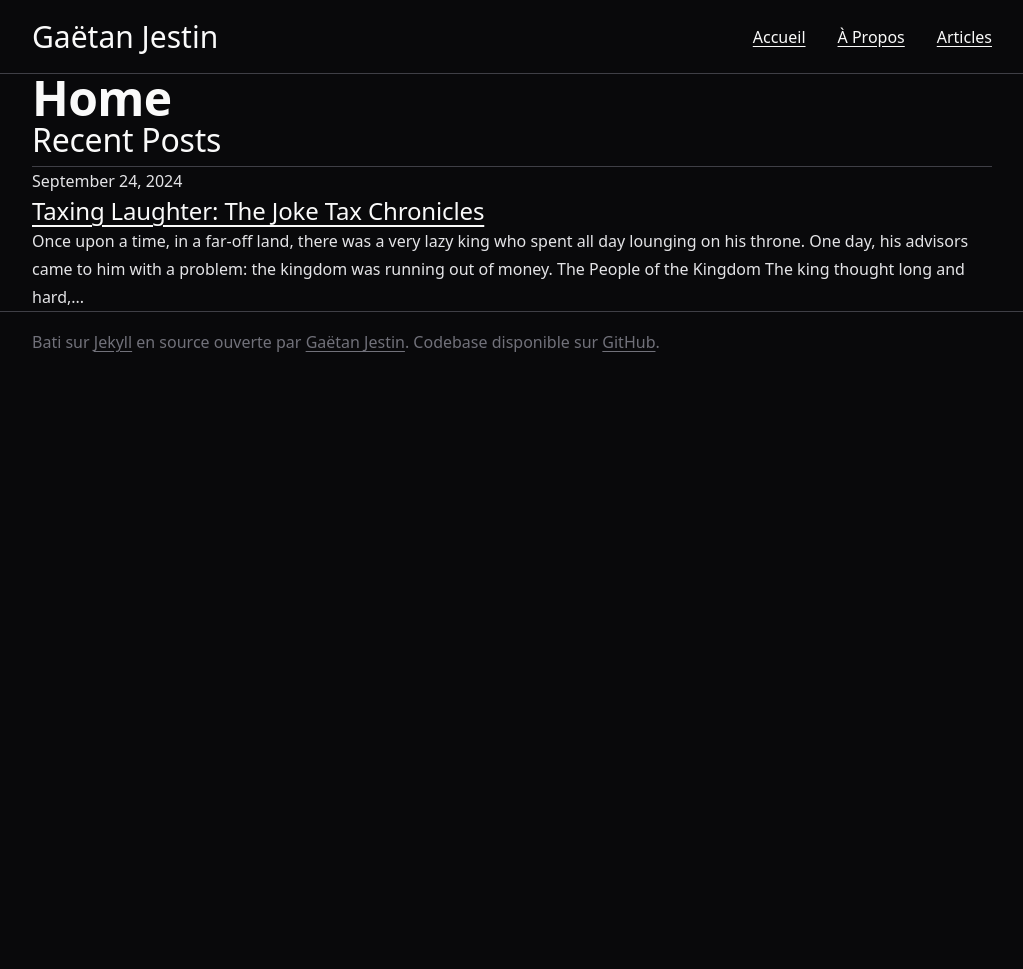
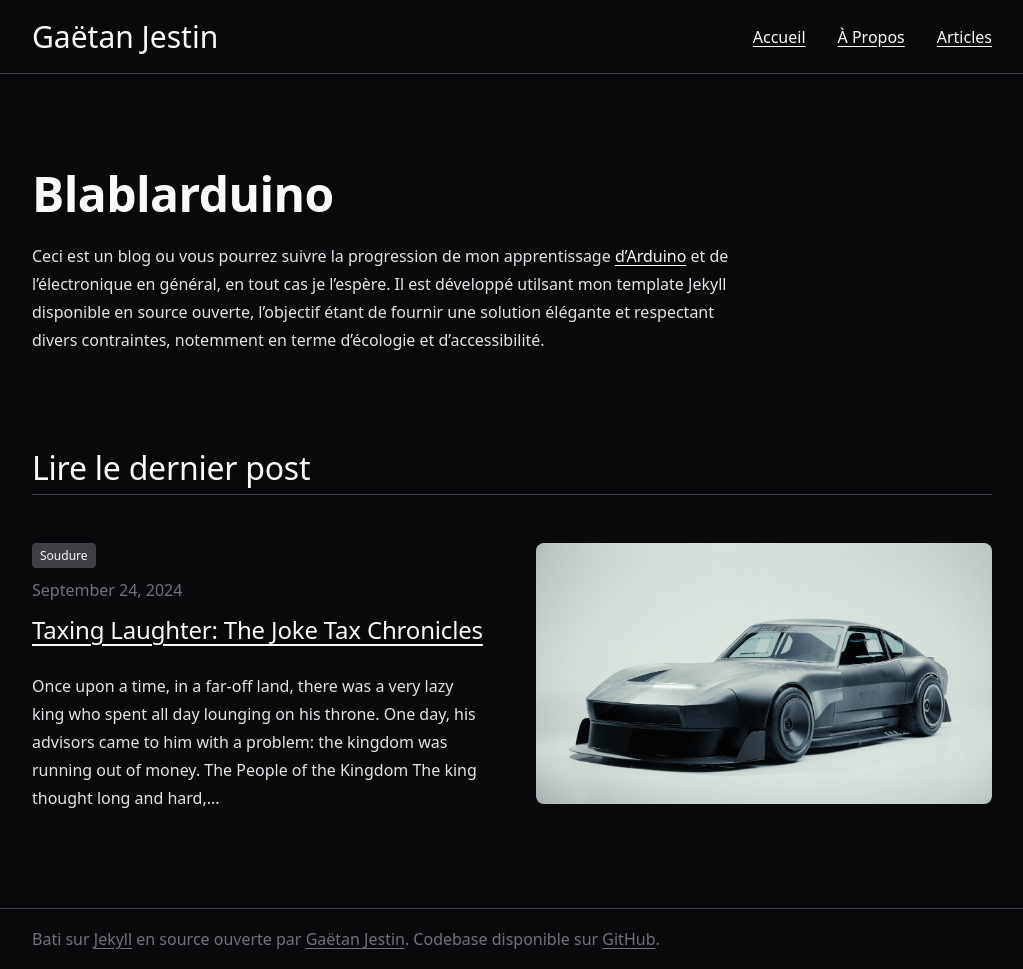
Before and after one commit to MerlinConnected/blablarduino, a Jekyll site: the page built from index.md, in a window 1280 px wide. Shown: the whole page, without its empty margins (128-1151 px from the left). Built offline with Jekyll 4.4.1, drawn with Linux system fonts in a browser that asks for light colours; before the commit the page ends 900 px from its top, so only the background shows below that.

Commit message:
feat: styling and content on home

```diff
--- a/_layouts/home.html
+++ b/_layouts/home.html
@@ -6,19 +6,29 @@
 
 <body>
 	{% include nav.html %}
-	<main>
+	<main class="home">
 		<h1>{{ page.title }}</h1>
 		<div class="post-content">{{ content }}</div>
 
-		<h2>Recent Posts</h2>
+		<h2>Lire le dernier post</h2>
 		<div class="recent-posts">
-			{% for post in site.posts limit:3 %}
+			{% for post in site.posts limit:1 %}
 			<div class="post-preview">
+				{% if post.tags %} {% for tag in post.tags %}
+				<span class="tag">{{ tag }}</span>
+				{% endfor %} {% endif %}
 				<p class="post-meta">{{ post.date | date: "%B %-d, %Y" }}</p>
 				<h3><a href="{{ post.url | relative_url }}">{{ post.title }}</a></h3>
 				<p>{{ post.excerpt | strip_html | truncatewords: 50 }}</p>
 			</div>
-			{% endfor %}
+			{% if post.featured_image %}
+			<a href="{{ post.url | relative_url }}">
+				<img
+					src="{{ post.featured_image | relative_url }}"
+					alt="{{ post.title }}"
+				/>
+			</a>
+			{% endif %} {% endfor %}
 		</div>
 	</main>
 	{% include footer.html %}
--- a/_posts/2025-07-12-the-joke-tax-chronicles.markdown
+++ b/_posts/2025-07-12-the-joke-tax-chronicles.markdown
@@ -3,6 +3,7 @@ layout: post
 title: 'Taxing Laughter: The Joke Tax Chronicles'
 date: 2024-09-24 20:01:00 +0200
 tags: Soudure
+featured_image: /images/240Reference.jpeg
 ---
 
 Once upon a time, in a far-off land, there was a very lazy king who spent all day lounging on his throne. One day, his advisors came to him with a problem: the kingdom was running out of money.
--- a/_sass/_base.scss
+++ b/_sass/_base.scss
@@ -256,3 +256,58 @@ article.post {
 		}
 	}
 }
+
+main.home {
+	h1 {
+		margin: 6rem 0 1.5rem;
+	}
+
+	.post-content {
+		margin-bottom: 6rem;
+
+		> p:first-of-type {
+			width: 45rem;
+
+			@media all and (max-width: 768px) {
+				width: 100%;
+			}
+		}
+	}
+
+	h2 {
+		margin-top: 6rem;
+		margin-bottom: 3rem;
+	}
+
+	.recent-posts {
+		display: grid;
+		grid-template-columns: repeat(2, 1fr);
+		gap: 3rem;
+		margin-bottom: 6rem;
+
+		@media all and (max-width: 768px) {
+			grid-template-columns: 1fr;
+		}
+
+		> div {
+			display: flex;
+			flex-direction: column;
+			align-items: flex-start;
+
+			.post-meta {
+				margin: 0.5rem 0;
+				color: $color-600;
+			}
+
+			h3 {
+				margin-bottom: 1.5rem;
+			}
+		}
+
+		img {
+			border-radius: 8px;
+			aspect-ratio: 28/16;
+			object-fit: cover;
+		}
+	}
+}
--- a/_sass/_headings.scss
+++ b/_sass/_headings.scss
@@ -25,8 +25,8 @@ h2 {
 h3 {
 	font-weight: 500;
 	font-size: 1.5rem;
-	line-height: 2rem;
-	letter-spacing: -0.009rem;
+	line-height: 2.25rem;
+	letter-spacing: -0.01125rem;
 	@media all and (max-width: 768px) {
 		font-size: 1.25rem;
 	}
--- a/index.md
+++ b/index.md
@@ -1,5 +1,12 @@
 ---
 layout: home
-title: Home
+title: Blablarduino
 permalink: /
 ---
+
+Ceci est un blog ou vous pourrez suivre la progression de mon apprentissage [d'Arduino](https://arduino.org) et de l'électronique en général, en tout cas je l'espère.
+Il est développé utilsant mon template Jekyll disponible en source ouverte, l'objectif étant de fournir une solution élégante et respectant divers contraintes, notemment en terme d'écologie et d'accessibilité.
+
+<!-- ## Plus de détails
+
+L'objectif est d'apprendre les bases pour commencer puis de réaliser un projet inspiré des miroirs Daniel Rozin. -->
```
Also changed, not shown: _layouts/articles.html (+10 -2 lines).
